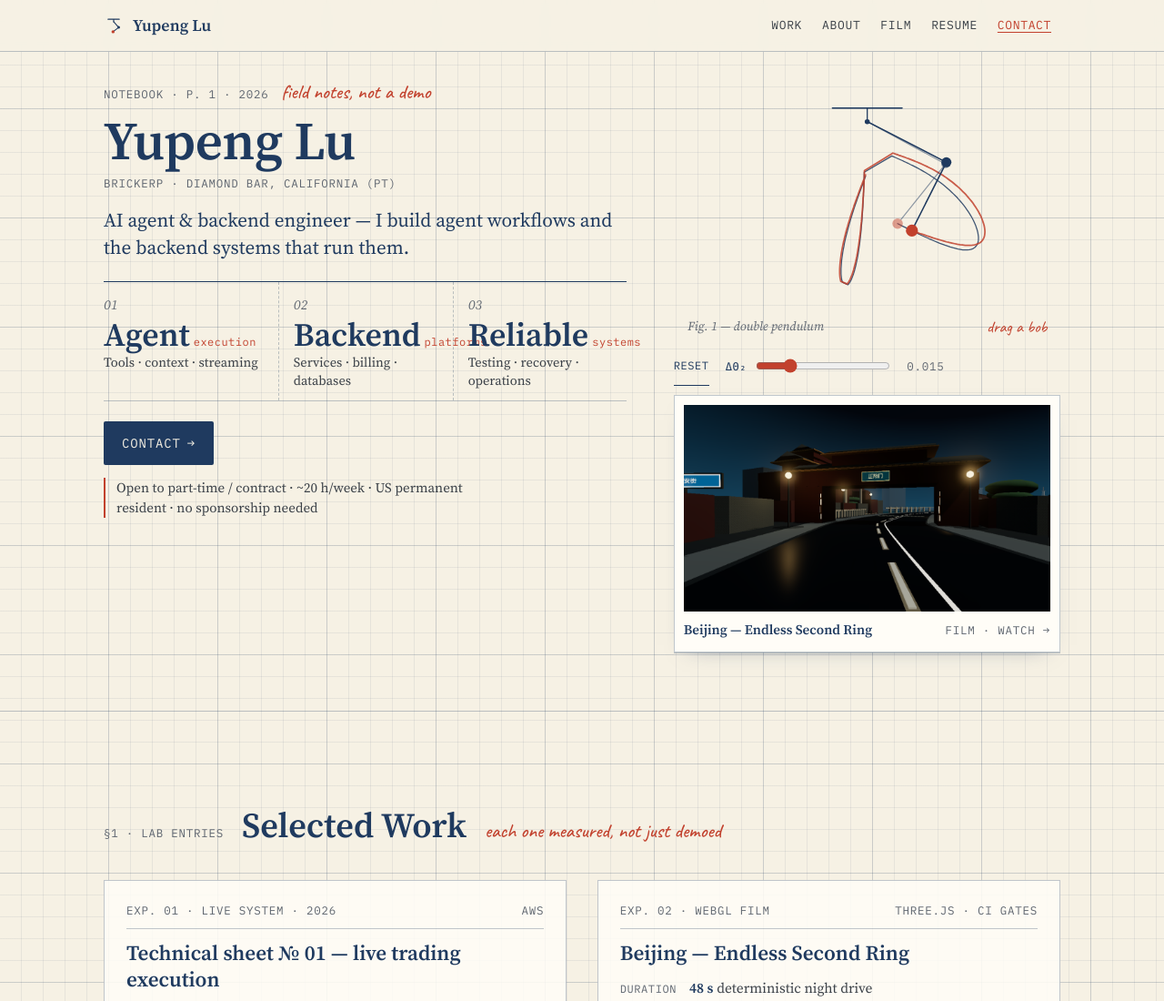
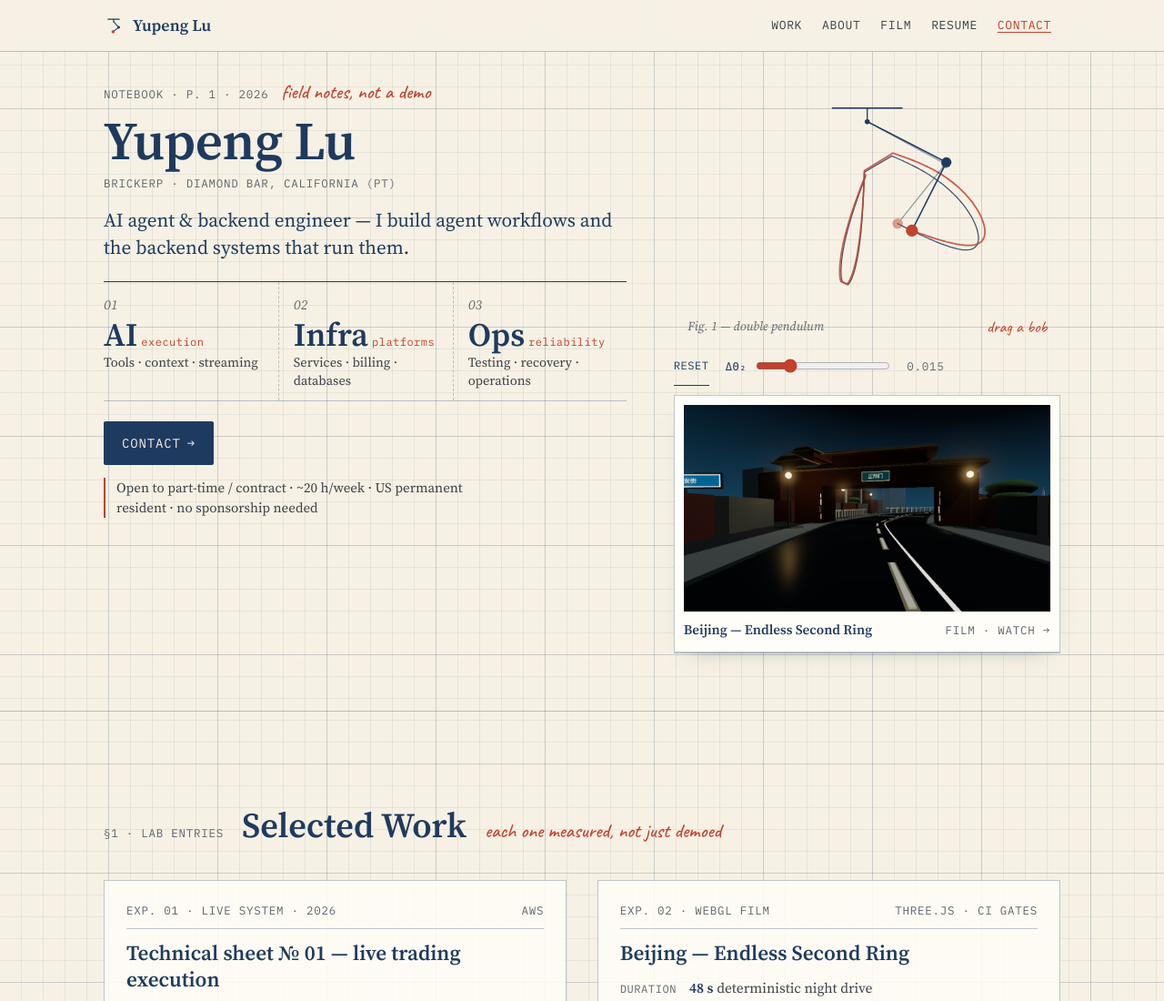
Before and after one commit to BrickerP/BrickerP.github.io, a website built with Vite: page index.html in a window 1280 px wide. Shown: the top 1100 px of the page at 91% size. Built offline with nearby package versions, Linux system fonts and the light colour scheme.

Commit message:
Fit engineering focus labels within homepage cards

```diff
--- a/index.html
+++ b/index.html
@@ -244,9 +244,9 @@ a:hover{color:var(--red)}
       <p class="name-alt mono">BrickerP · Diamond Bar, California (PT)</p>
       <p class="pos">AI agent &amp; backend engineer — I build agent workflows and the backend systems that run them.</p>
       <ol class="meas" aria-label="Engineering focus">
-        <li><span class="sym">01</span><strong>Agent<small>execution</small></strong><span class="l">Tools · context · streaming</span></li>
-        <li><span class="sym">02</span><strong>Backend<small>platforms</small></strong><span class="l">Services · billing · databases</span></li>
-        <li><span class="sym">03</span><strong>Reliable<small>systems</small></strong><span class="l">Testing · recovery · operations</span></li>
+        <li><span class="sym">01</span><strong>AI<small>execution</small></strong><span class="l">Tools · context · streaming</span></li>
+        <li><span class="sym">02</span><strong>Infra<small>platforms</small></strong><span class="l">Services · billing · databases</span></li>
+        <li><span class="sym">03</span><strong>Ops<small>reliability</small></strong><span class="l">Testing · recovery · operations</span></li>
       </ol>
       <div class="cta">
         <a class="btn" href="#contact">Contact <span aria-hidden="true">→</span></a>
```
